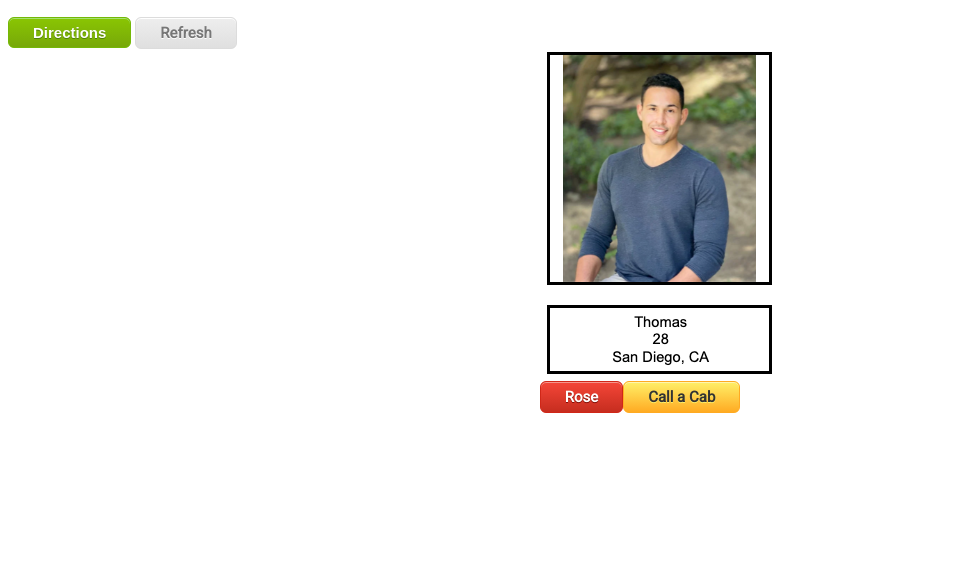
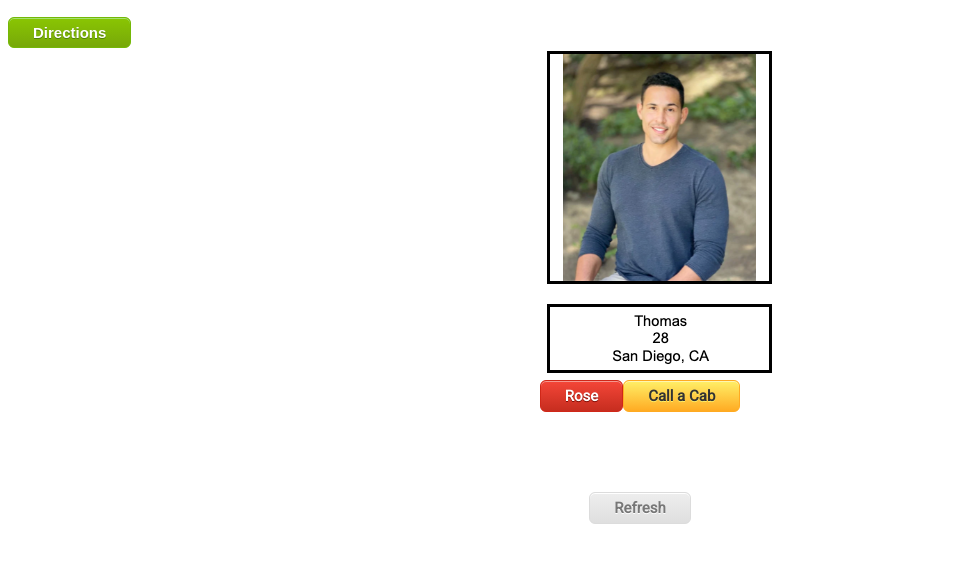
Before and after one commit to whatsayinka/FEWD_Final_Project, a plain HTML site: page index.html in a window 1280 px wide. Shown: the part 111-674 px from the top of the page, without its empty margins (0-954 px from the left). Drawn offline with Linux system fonts and the light colour scheme; a web font is replaced by a local one.

Commit message:
Final Final
All done.

```diff
--- a/bach-surv.css
+++ b/bach-surv.css
@@ -132,11 +132,18 @@ p {
 }
 
 .submit {
-    height: 20%;
-    font-family: 'roboto', sans-serif;
+    height: 10%;
     display: flex;
     align-items: center;
     justify-content: center
+}
+
+.restart {
+	height: 10%;
+    display: flex;
+    align-items: center;
+    justify-content: center;
+	margin-top: 10vh;
 }
 
 .container {
--- a/index.html
+++ b/index.html
@@ -22,7 +22,6 @@
         <main>
 
             <button id="StartBtn">Directions</button>
-            <button id="refresh">Refresh</button>
 
             <div class="bach-photo">
                 <img src="" alt="">
@@ -33,6 +32,11 @@
                 <Button id="cab">Call a Cab</Button>
             </div>
 
+            <div class="restart">
+                <button id="refresh">Refresh</button>
+            </div>
+
+
             <div id="myModal" class="modal">
                 <div class="modal-content">
                 <span class="close">&times;</span>
@@ -40,8 +44,6 @@
                 <p>A random bachelor photo will be displayed, if he deserves to stay click "Rose" if not select "Call a cab".</p>
             </div>
 
-
-
         </main>
 
     </div>
```
